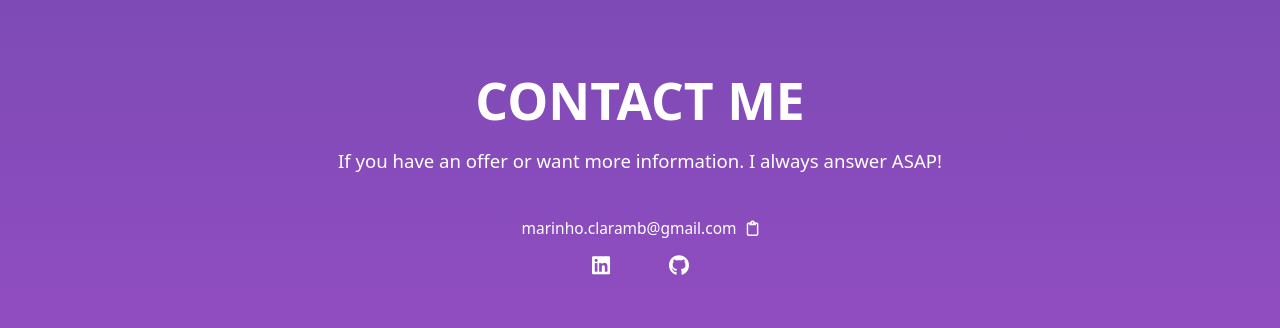
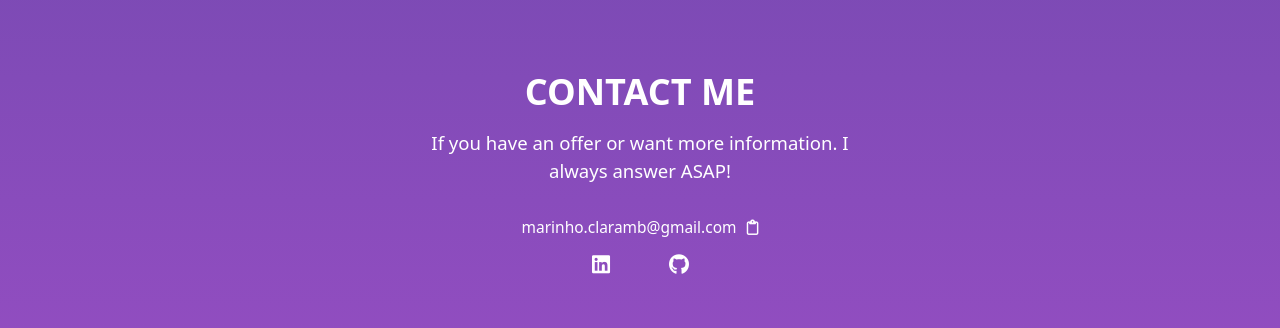
Before and after one commit to mclaramarinho/portfolio, a React (Create React App) app: page / in a window 1280 px wide. Shown: the part 2232-2560 px from the top of the page. Built offline with nearby package versions, Linux system fonts and the light colour scheme.

Commit message:
links and other stuff

```diff
--- a/src/components/ContactSection.jsx
+++ b/src/components/ContactSection.jsx
@@ -21,11 +21,11 @@ function ContactSection(){
             <div className="sect-cont container w-50 text-center">
 
                 <div className="row">
-                    <h1>CONTACT ME</h1>
+                    <h2>CONTACT ME</h2>
                 </div>
 
                 <div className="mt-3 row">
-                    <p className="contact-parag">If you have an offer or want more information. I always answer ASAP!</p>
+                    <p className="contact-parag w-75 m-auto">If you have an offer or want more information. I always answer ASAP!</p>
                 </div>
 
                 <div className="mt-5 row m-auto text-center email-copy">
@@ -37,8 +37,8 @@ function ContactSection(){
                     </CopyToClipboard>
                 </div>
                 <div className="row w-25 m-auto mt-4">
-                    <div className="col-6"><i class="icon-contact fa-brands fa-linkedin"></i></div>
-                    <div className="col-6"><i class="icon-contact fa-brands fa-github"></i></div>
+                    <a style={{textDecoration:"none", color:"white"}} target="_blank" href="https://www.linkedin.com/in/mclaramarinho/" className="col-6"><i class="icon-contact fa-brands fa-linkedin"></i></a>
+                    <a style={{textDecoration:"none", color:"white"}} target="_blank" href="https://github.com/mclaramarinho" className="col-6"><i class="icon-contact fa-brands fa-github"></i></a>
                 </div>
 
             </div>
--- a/src/components/Project.jsx
+++ b/src/components/Project.jsx
@@ -7,7 +7,7 @@ function Project(props){
                 <div className="row">
                     <div className="col-lg-5 col-xl-4 col-12 ms-auto">
                         <div className="row"></div>
-                        <a href="" className="row proj-img">
+                        <a target="_blank" href={props.liveLink} className="row proj-img">
                             <img src={props.img} alt="" />
                         </a>
                         <div className="row"></div>
@@ -33,9 +33,9 @@ function Project(props){
                     </div>
                     <div className="col-lg-5 col-xl-4 col-12 me-auto">
                         <div className="row"></div>
-                        <div className="row proj-img">
+                        <a target="_blank" href={props.liveLink} className="row proj-img">
                             <img src={props.img} alt="" />
-                        </div>
+                        </a>
                         <div className="row"></div>
                     </div>
 
--- a/src/components/ProjectsSection.jsx
+++ b/src/components/ProjectsSection.jsx
@@ -17,6 +17,7 @@ return (
                         tipo={item.type.toUpperCase()}
                         descricao={item.description}
                         stack={item.stack.join(" | ").toUpperCase()}
+                        liveLink = {item.live}
                     />
                 )
             })}
--- a/src/components/StartSection.jsx
+++ b/src/components/StartSection.jsx
@@ -4,8 +4,8 @@
         return(
             <section id="start">
                 <div className="lat-icon-bar container ms-4 position-absolute start-0 top-50" style={{width:"fit-content"}}>
-                        <a href="" className="row lat-icon mb-5"><i class="fa-brands fa-linkedin"></i></a>
-                        <a href="" className="row lat-icon"><i class="fa-brands fa-github"></i></a>
+                        <a target="_blank" href="https://www.linkedin.com/in/mclaramarinho/" className="row lat-icon mb-5"><i class="fa-brands fa-linkedin"></i></a>
+                        <a target="_blank" href="https://github.com/mclaramarinho" className="row lat-icon"><i class="fa-brands fa-github"></i></a>
                 </div>
                 <div className="sect-cont container">
                     <div className="row" >
--- a/src/index.css
+++ b/src/index.css
@@ -157,6 +157,9 @@ section{
     width: fit-content !important;
 }
 /* ------------------------------------------------------------------------------------------ */
+.MuiSnackbarContent-message{
+    font-size: 1.5rem;
+}
 
 .contact-parag{
     font-size: 1.8rem;
@@ -169,6 +172,7 @@ section{
 }
 .icon-contact {
     font-size: 2rem;
+    cursor: pointer;
 }
 
 /* ------------------------------------------------------------------------------------------ */
```
